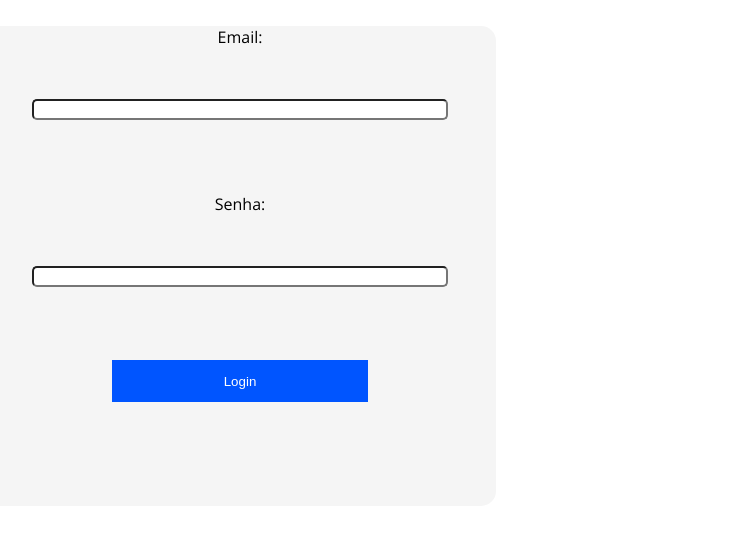
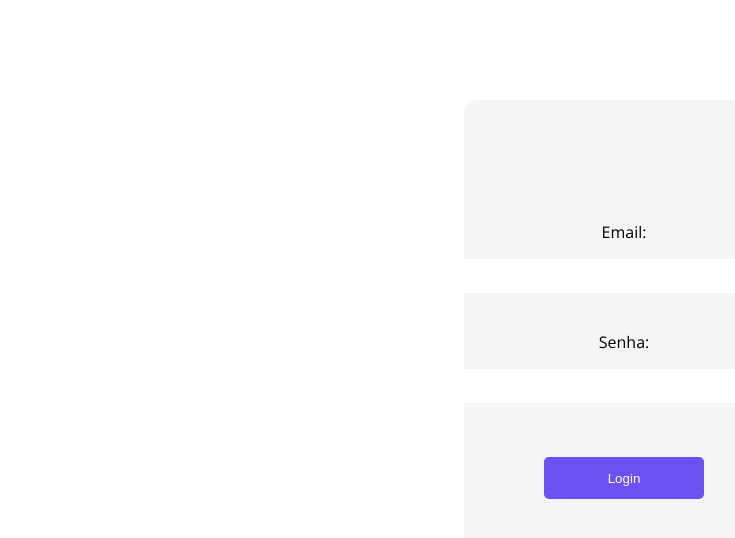
Before and after one commit to andrewklayver/onboard-front, a React (Create React App) app in the folder my-app/: page / in a window 1280 px wide. Shown: the top 538 px of the page, without its empty margins (16-751 px from the left). Built offline with nearby package versions, Linux system fonts and the light colour scheme.

Commit message:
tela de login finalizada

```diff
--- a/my-app/src/components/TelaLogin/screenlogin.css
+++ b/my-app/src/components/TelaLogin/screenlogin.css
@@ -2,37 +2,30 @@
 
 body {
   font-family: "Open Sans", sans-serif;
+  display: flex;
+  justify-content: center;
+  align-items: center;
+  margin: 100px;
 }
 
-.LoginTela {
+.card-login {
   background-color: #f5f5f5;
-  height: 60vh;
-  width: 40vw;
-  flex-direction: column;
+  height: 65vh;
+  width: 25vw;
   border-radius: 15px;
-}
-
-.LoginTela {
   display: flex;
-  text-align: center;
-  margin-top: 2%;
   flex-direction: column;
   align-items: center;
-}
-
-.text-login {
-  padding: 0.5em;
+  justify-content: center;
 }
 
 .inputs {
-  display: flex;
-  flex-direction: column;
-  width: 32vw;
   background-color: #ffff;
-  padding: 1px;
-  margin: 10%;
-  text-align: start;
+  width: 40vh;
+  padding: 3%;
   border-radius: 5px;
+  margin: 5%;
+  border: none;
 }
 
 .button {
@@ -40,6 +33,8 @@
   border: none;
   padding: 1em;
   width: 50%;
-  background-color: #0055ff;
+  background-color: #6d50f1;
   color: #ffff;
+  border-radius: 5px;
+  margin-top: 5%;
 }
--- a/my-app/src/components/TelaLogin/screenlogin.tsx
+++ b/my-app/src/components/TelaLogin/screenlogin.tsx
@@ -6,8 +6,8 @@
   const [password, setPassword] = useState("");
 
   return (
-    <form className="LoginTela">
-      <label className="email" htmlFor="username">
+    <form className="card-login">
+      <label className="name-input" htmlFor="username">
         Email:
       </label>
       <input
@@ -18,7 +18,7 @@
         onChange={(event) => setUsername(event.target.value)}
       />
       <br />
-      <label className="senha" htmlFor="password">
+      <label className="name-input" htmlFor="password">
         Senha:
       </label>
       <input
```
